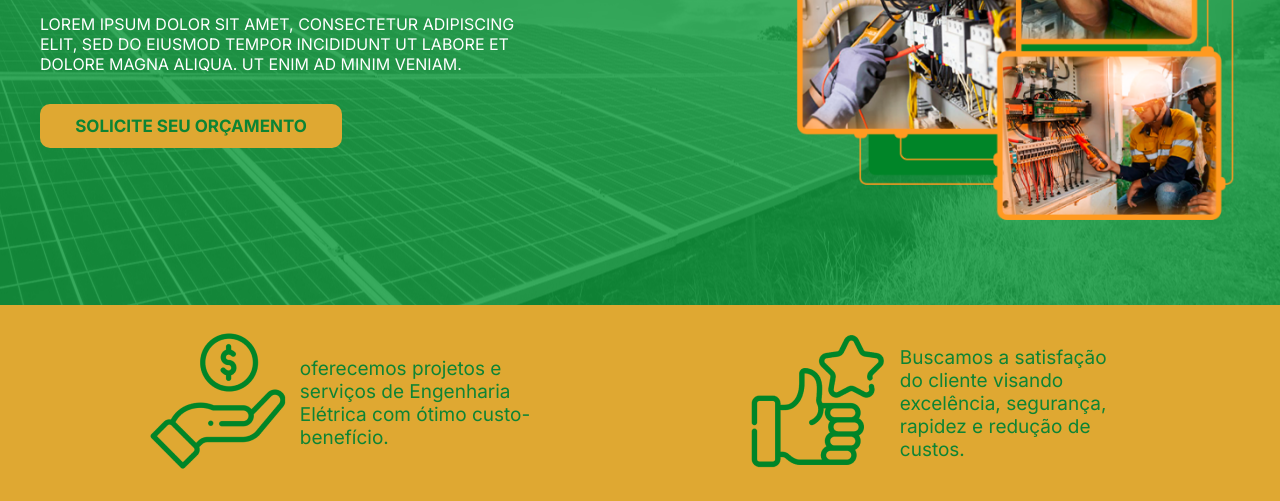
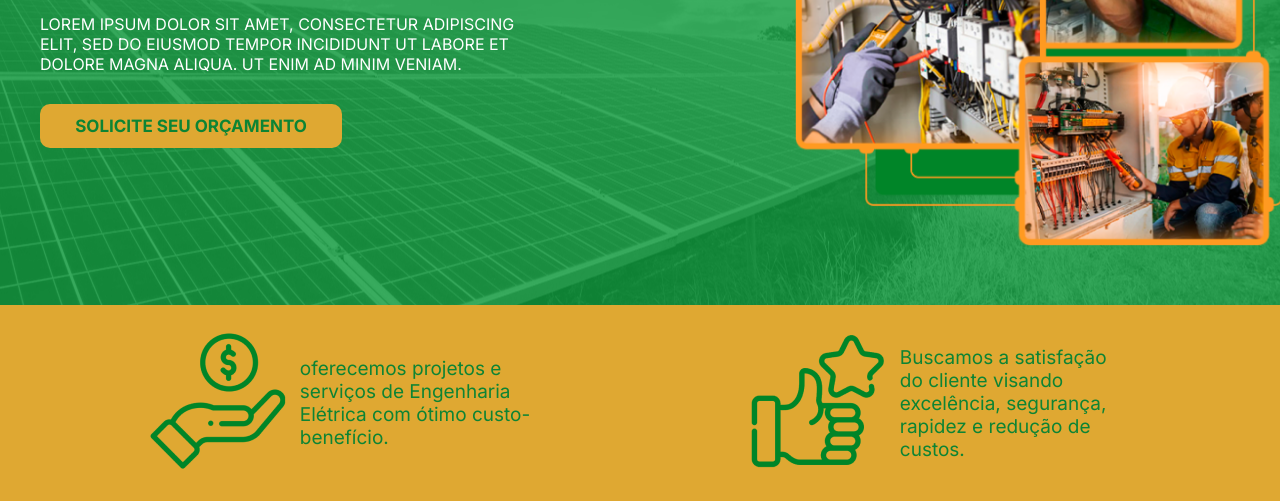
Before and after one commit to Site-DDCONSTRU/SITEDDELETRICA, a plain HTML site: page index.html in a window 1280 px wide. Shown: the part 385-886 px from the top of the page. Drawn offline with Linux system fonts and the light colour scheme.

Commit message:
atualização do projeto

```diff
--- a/style.css
+++ b/style.css
@@ -102,13 +102,13 @@ section.page1{
     background-attachment: fixed;
     display: flex;
     align-items: center;
-    justify-content: space-between;
+    justify-content: space-around;
+    gap: 250px;
     padding: 0 40px;
 }
 
 .foto-principal img{
-    min-width: 400px;
-    width: 35vw;
+    width: 500px;
 }
 
 .text-principal{
```
